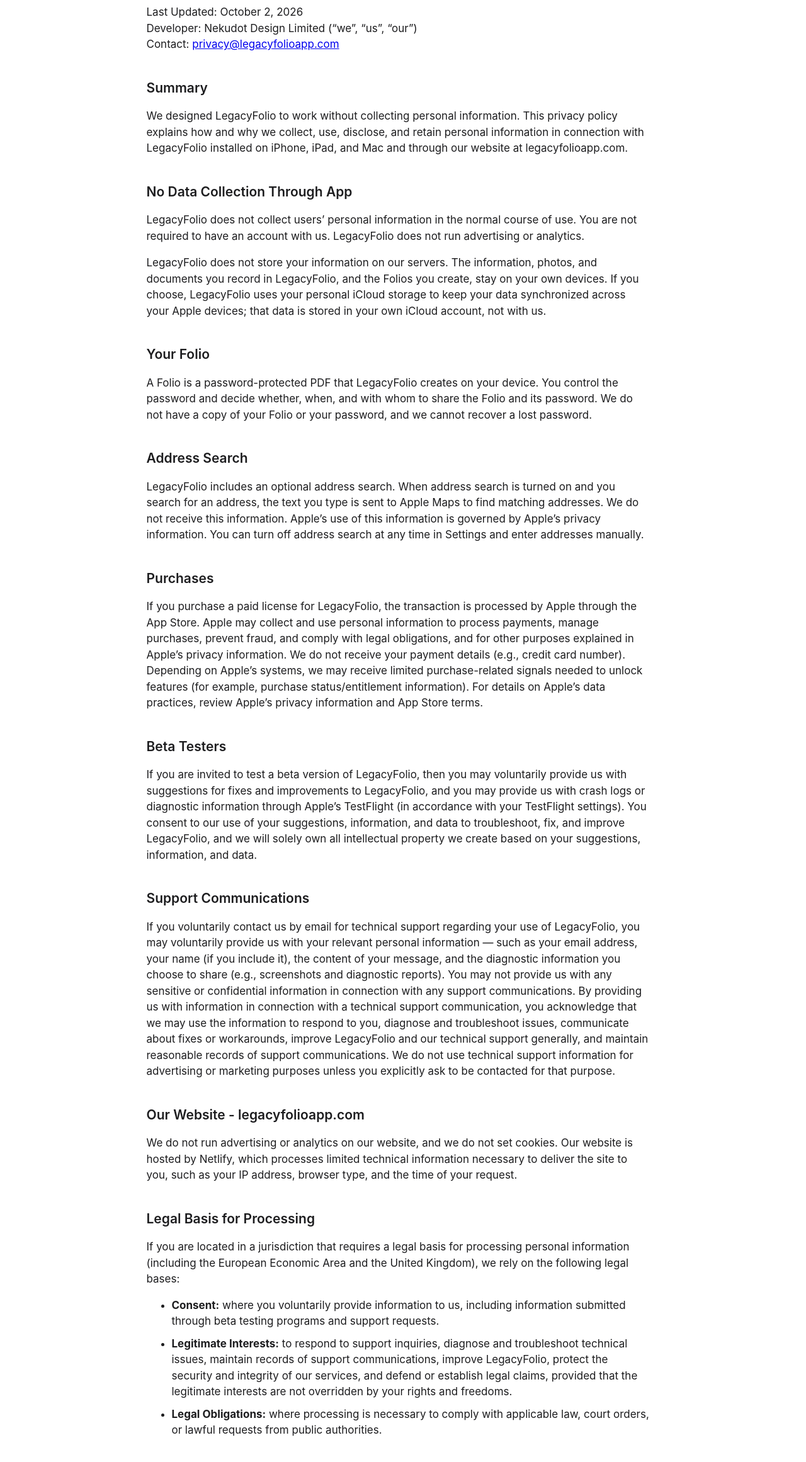
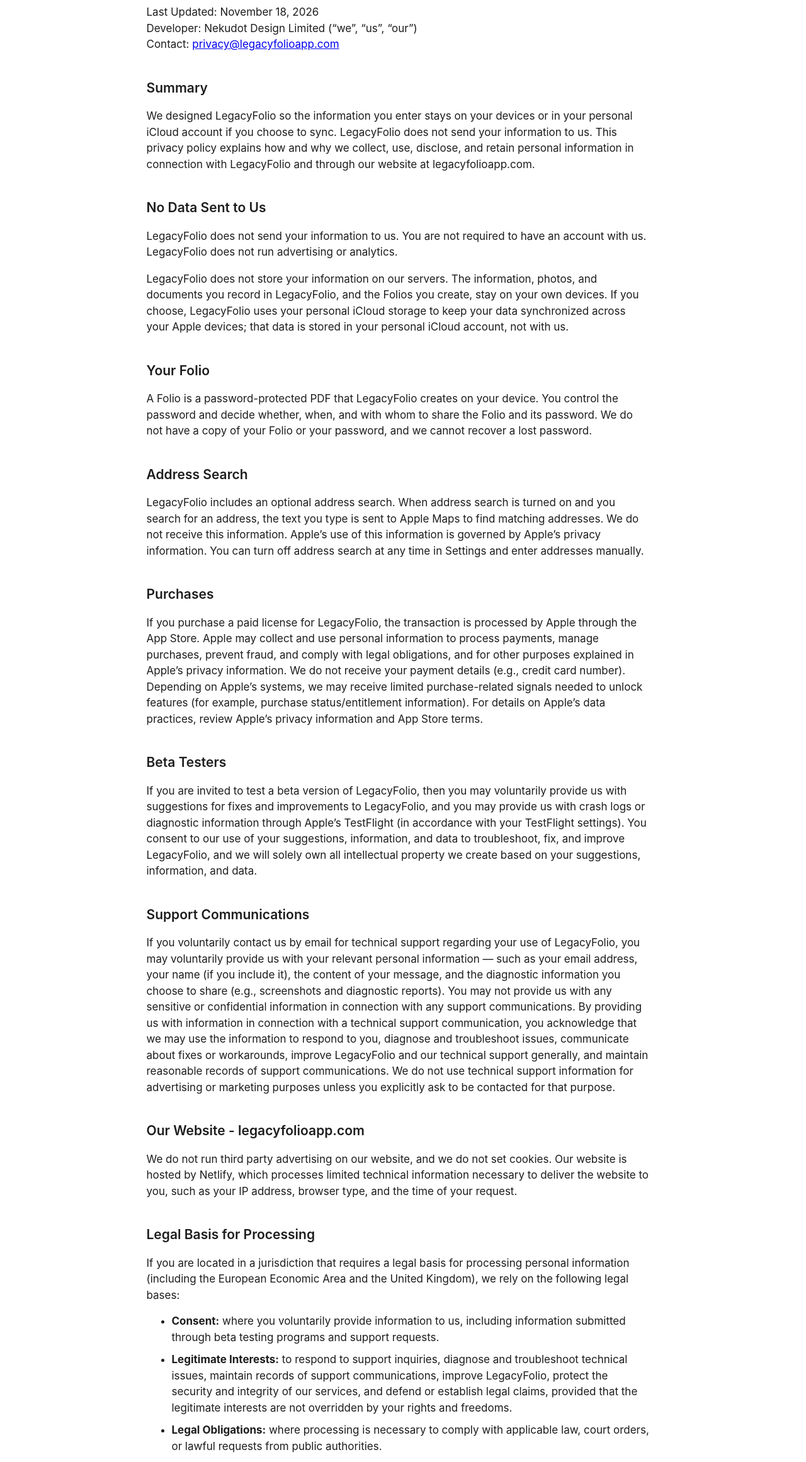
Before and after one commit to FreedmanCA/legacyfolioapp.com, a plain HTML site: page privacy.html in a window 1280 px wide. Shown: the part 161-2483 px from the top of the page at 63% size. Drawn offline with Linux system fonts and the light colour scheme.

Commit message:
Add files via upload

```diff
--- a/privacy.html
+++ b/privacy.html
@@ -111,17 +111,17 @@
             <h1>LegacyFolio Privacy Policy</h1>
 
             <div class="meta">
-                Last Updated: October 2, 2026<br>
+                Last Updated: November 18, 2026<br>
                 Developer: Nekudot Design Limited (“we”, “us”, “our”)<br>
                 Contact: <a href="mailto:privacy@legacyfolioapp.com">privacy@legacyfolioapp.com</a>
             </div>
 
             <h2>Summary</h2>
-            <p>We designed LegacyFolio to work without collecting personal information. This privacy policy explains how and why we collect, use, disclose, and retain personal information in connection with LegacyFolio installed on iPhone, iPad, and Mac and through our website at legacyfolioapp.com.</p>
+            <p>We designed LegacyFolio so the information you enter stays on your devices or in your personal iCloud account if you choose to sync. LegacyFolio does not send your information to us. This privacy policy explains how and why we collect, use, disclose, and retain personal information in connection with LegacyFolio and through our website at legacyfolioapp.com.</p>
 
-            <h2>No Data Collection Through App</h2>
-            <p>LegacyFolio does not collect users’ personal information in the normal course of use. You are not required to have an account with us. LegacyFolio does not run advertising or analytics.</p>
-            <p>LegacyFolio does not store your information on our servers. The information, photos, and documents you record in LegacyFolio, and the Folios you create, stay on your own devices. If you choose, LegacyFolio uses your personal iCloud storage to keep your data synchronized across your Apple devices; that data is stored in your own iCloud account, not with us.</p>
+            <h2>No Data Sent to Us</h2>
+            <p>LegacyFolio does not send your information to us. You are not required to have an account with us. LegacyFolio does not run advertising or analytics.</p>
+            <p>LegacyFolio does not store your information on our servers. The information, photos, and documents you record in LegacyFolio, and the Folios you create, stay on your own devices. If you choose, LegacyFolio uses your personal iCloud storage to keep your data synchronized across your Apple devices; that data is stored in your personal iCloud account, not with us.</p>
 
             <h2>Your Folio</h2>
             <p>A Folio is a password-protected PDF that LegacyFolio creates on your device. You control the password and decide whether, when, and with whom to share the Folio and its password. We do not have a copy of your Folio or your password, and we cannot recover a lost password.</p>
@@ -139,7 +139,7 @@
             <p>If you voluntarily contact us by email for technical support regarding your use of LegacyFolio, you may voluntarily provide us with your relevant personal information — such as your email address, your name (if you include it), the content of your message, and the diagnostic information you choose to share (e.g., screenshots and diagnostic reports). You may not provide us with any sensitive or confidential information in connection with any support communications. By providing us with information in connection with a technical support communication, you acknowledge that we may use the information to respond to you, diagnose and troubleshoot issues, communicate about fixes or workarounds, improve LegacyFolio and our technical support generally, and maintain reasonable records of support communications. We do not use technical support information for advertising or marketing purposes unless you explicitly ask to be contacted for that purpose.</p>
 
             <h2>Our Website - legacyfolioapp.com</h2>
-            <p>We do not run advertising or analytics on our website, and we do not set cookies. Our website is hosted by Netlify, which processes limited technical information necessary to deliver the site to you, such as your IP address, browser type, and the time of your request.</p>
+            <p>We do not run third party advertising on our website, and we do not set cookies. Our website is hosted by Netlify, which processes limited technical information necessary to deliver the website to you, such as your IP address, browser type, and the time of your request.</p>
 
             <h2>Legal Basis for Processing</h2>
             <p>If you are located in a jurisdiction that requires a legal basis for processing personal information (including the European Economic Area and the United Kingdom), we rely on the following legal bases:</p>
@@ -154,7 +154,7 @@
 
             <h2>Data Retention and Processing Location</h2>
             <p>We keep records of support communications only as long as reasonably necessary to address the support issue and for reasonable record-keeping and legal compliance purposes, then we delete the records or anonymize them where feasible.</p>
-            <p>We are located in Vancouver, British Columbia, Canada, and we process and store personal information in Canada and the United States of America. If you are located outside Canada, including in the United States of America, European Economic Area or the United Kingdom, any personal information you provide to us through support communications or beta testing may be transferred to and processed in Canada and the United States of America. By voluntarily providing personal information to us, you acknowledge that the information may be processed in Canada and the United States of America, which may have data protection laws that differ from those in your jurisdiction.</p>
+            <p>We are located in Vancouver, British Columbia, Canada, and we process and store personal information in Canada and the United States of America. By voluntarily providing personal information to us, you acknowledge that the information may be processed in Canada and the United States of America, which may have data protection laws that differ from those in your jurisdiction.</p>
 
             <h2>Your Choices and Rights</h2>
             <p>You can use LegacyFolio without providing personal information to us. If you provide personal information to us, you may have certain rights under applicable privacy laws, including the right to:</p>
```
